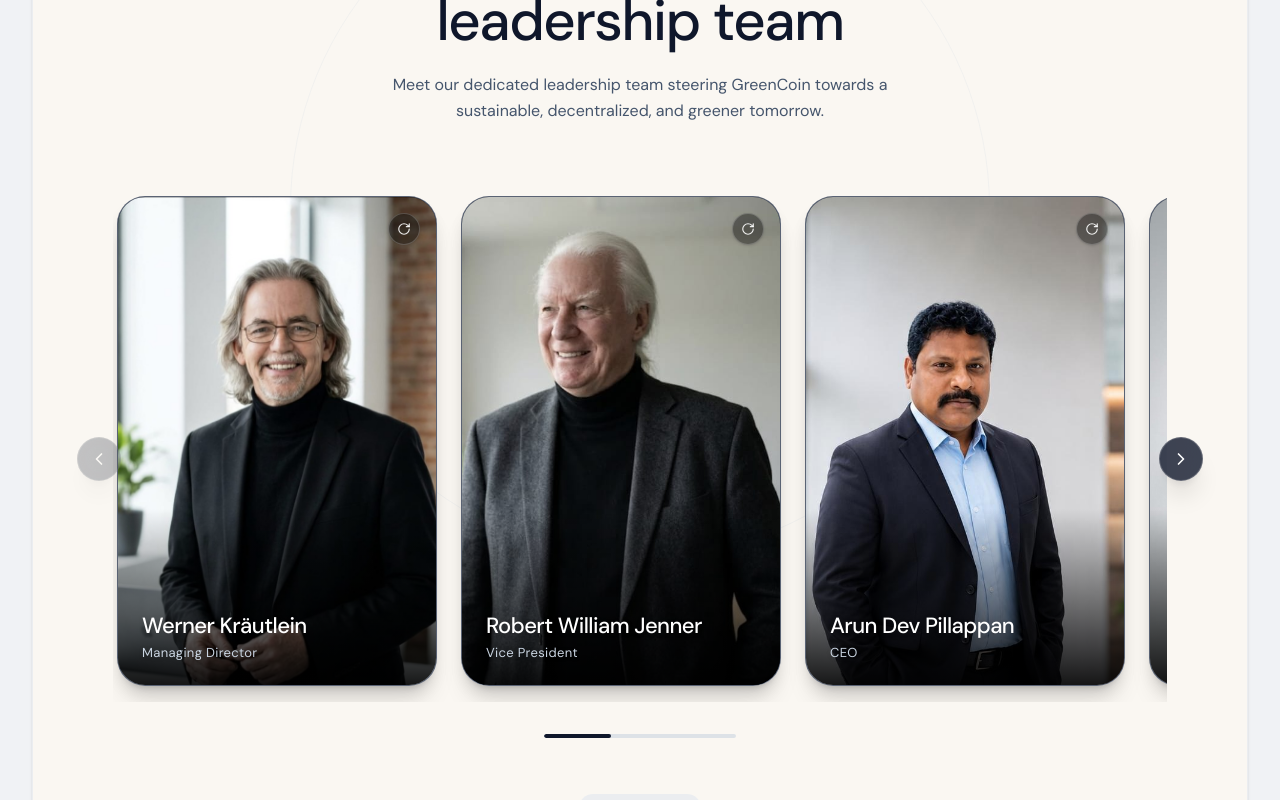
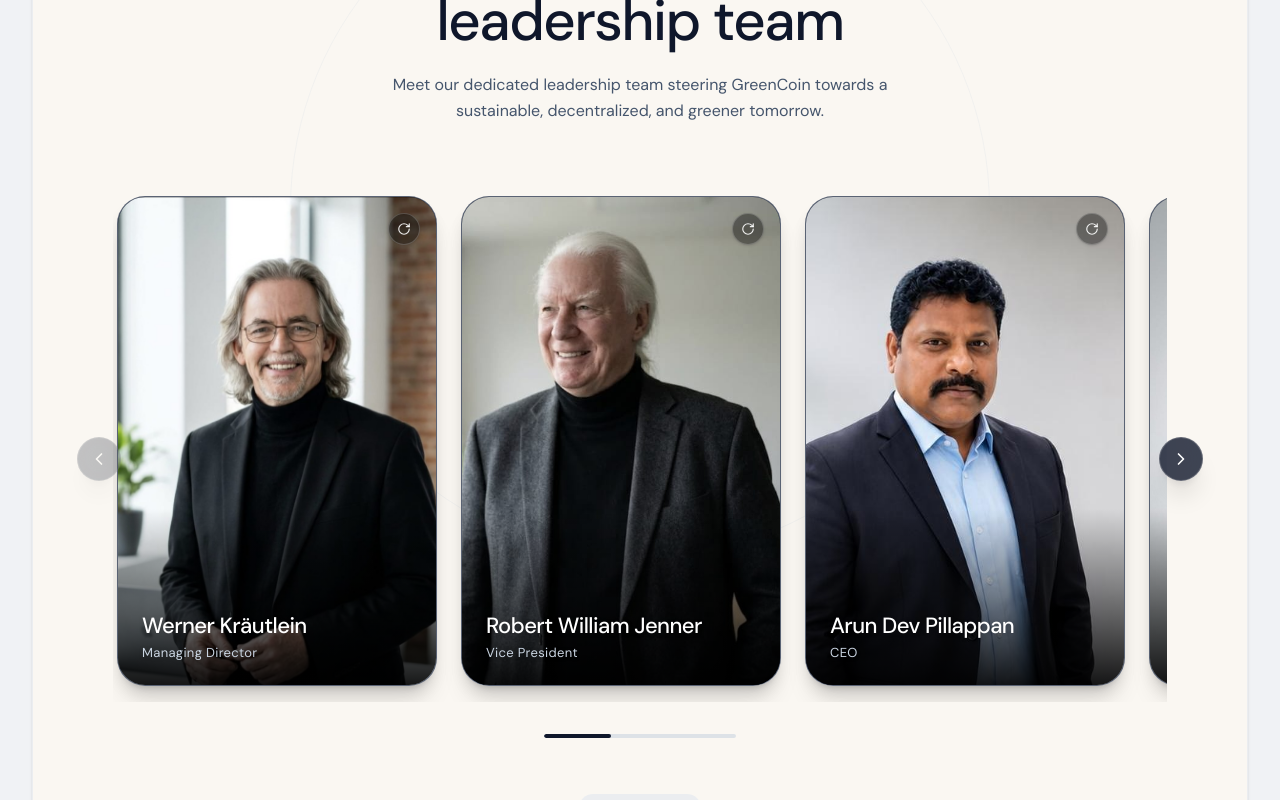
Before and after one commit to Deepakramki/GEC, a React (Vite) app: page / in a window 1280 px wide. Shown: the part 4360-5160 px from the top of the page. Built offline with nearby package versions, Linux system fonts and the light colour scheme.

Commit message:
Zoom CEO portrait to match proportion of other team members

```diff
--- a/src/components/TeamSection.tsx
+++ b/src/components/TeamSection.tsx
@@ -21,7 +21,7 @@ const TEAM_MEMBERS: TeamMember[] = [
     linkedin: 'https://www.linkedin.com/in/werner-kr%C3%A4utlein?utm_source=share_via&utm_content=profile&utm_medium=member_ios',
     bio: 'Over 25 years of global executive leadership in sustainable technology and corporate governance, pioneering blockchain-driven environmental impact and European regulatory compliance.',
     objectPosition: 'center 15%',
-    scale: 'scale-100',
+    scale: 'scale-100 group-hover:scale-105',
   },
   {
     id: 'robert',
@@ -31,7 +31,7 @@ const TEAM_MEMBERS: TeamMember[] = [
     linkedin: 'https://www.linkedin.com/in/johanneswillamjenner?utm_source=share_via&utm_content=profile&utm_medium=member_ios',
     bio: 'Seasoned venture architect with extensive expertise in international business development, renewable energy transition, and cross-border strategic partnerships across Europe.',
     objectPosition: 'center 15%',
-    scale: 'scale-100',
+    scale: 'scale-100 group-hover:scale-105',
   },
   {
     id: 'arun',
@@ -40,8 +40,8 @@ const TEAM_MEMBERS: TeamMember[] = [
     image: '/team/arun.jpg',
     linkedin: 'https://www.linkedin.com/in/arun-p-7b233a260/',
     bio: "Visionary founder driving GreenCoin's mission to bridge decentralized finance with real-world carbon reduction, empowering communities toward a cleaner, verifiable future.",
-    objectPosition: 'center 15%',
-    scale: 'scale-100',
+    objectPosition: 'center 12%',
+    scale: 'scale-[1.30] group-hover:scale-[1.35]',
   },
   {
     id: 'deepak',
@@ -51,7 +51,7 @@ const TEAM_MEMBERS: TeamMember[] = [
     linkedin: 'https://www.linkedin.com/in/deepakramki?utm_source=share_via&utm_content=profile&utm_medium=member_ios',
     bio: 'Lead systems architect specializing in high-throughput blockchain networks, smart contract security, and full-stack decentralized infrastructure for green assets.',
     objectPosition: 'center 10%',
-    scale: 'scale-115',
+    scale: 'scale-[1.18] group-hover:scale-[1.24]',
   },
   {
     id: 'inba',
@@ -61,7 +61,7 @@ const TEAM_MEMBERS: TeamMember[] = [
     linkedin: 'https://www.linkedin.com/in/inbazer?utm_source=share_via&utm_content=profile&utm_medium=member_ios',
     bio: 'Brand strategist and operational leader spearheading global community engagement, viral marketing strategies, and strategic alliances across eco-conscious ecosystems.',
     objectPosition: 'center 15%',
-    scale: 'scale-105',
+    scale: 'scale-105 group-hover:scale-110',
   },
 ];
 
@@ -186,7 +186,7 @@ export const TeamSection: React.FC = () => {
                     <img
                       src={member.image}
                       alt={member.name}
-                      className={`absolute inset-0 w-full h-full object-cover transition-transform duration-700 group-hover:scale-105 ${member.scale}`}
+                      className={`absolute inset-0 w-full h-full object-cover transition-transform duration-700 ${member.scale}`}
                       style={{ objectPosition: member.objectPosition }}
                     />
 
```
